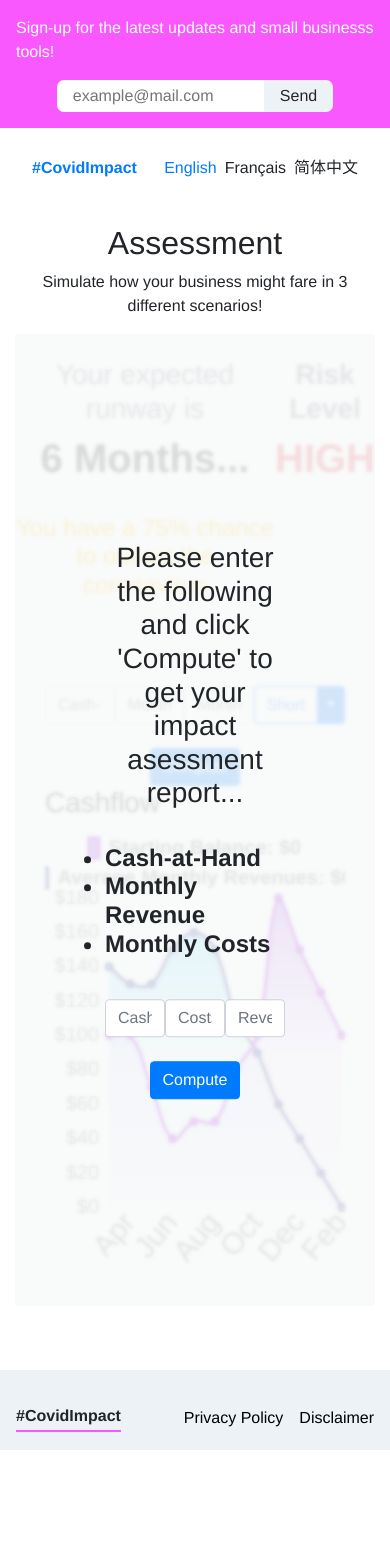
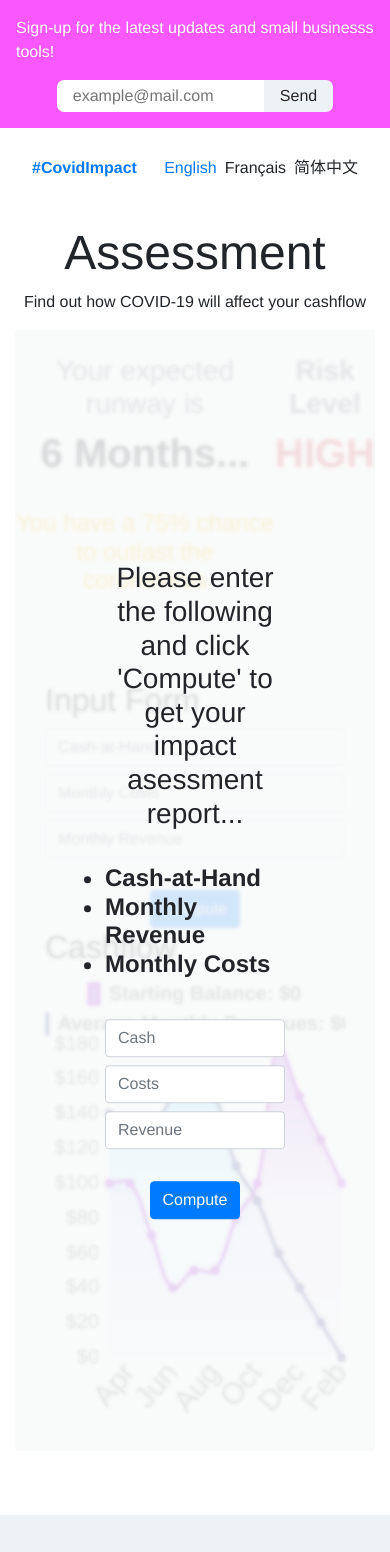
Before and after one commit to COVIDImpact/CovidImpact, a Vue app in the folder app/: page /assessment in a window 390 px wide. Shown: the top 1552 px of the page. Before the commit the page ends 1450 px from the top, so only its background shows below. Built offline with nearby package versions, Linux system fonts and the light colour scheme.

Commit message:
fixed responsiveness and input form

```diff
--- a/app/src/components/Analytics.vue
+++ b/app/src/components/Analytics.vue
@@ -41,20 +41,10 @@
             </div>
           </h3>
           <br />
-          <div class="d-flex justify-content-center">
-            <b-form-input v-model="currentBalance" placeholder="Cash"></b-form-input>
-            <b-form-input v-model="burnRate" placeholder="Costs"></b-form-input>
-            <b-form-input v-model="monthlyRevenue" placeholder="Revenue"></b-form-input>
-            <!-- <b-dropdown
-              split
-              split-variant="outline-primary"
-              variant="primary"
-              :text="selectedScenario"
-            >
-              <b-dropdown-item @click="selectedScenario = 'Short'" href="#">Short</b-dropdown-item>
-              <b-dropdown-item @click="selectedScenario = 'Medium'" href="#">Medium</b-dropdown-item>
-              <b-dropdown-item @click="selectedScenario = 'Long'" href="#">Long'</b-dropdown-item>
-            </b-dropdown>-->
+          <div class="d-flex justify-content-center input-box">
+            <b-form-input class="input-box--item" v-model="currentBalance" placeholder="Cash"></b-form-input>
+            <b-form-input class="input-box--item" v-model="burnRate" placeholder="Costs"></b-form-input>
+            <b-form-input class="input-box--item" v-model="monthlyRevenue" placeholder="Revenue"></b-form-input>
           </div>
           <div class="text-center">
             <br />
@@ -80,31 +70,26 @@
           </div>
         </div>
       </div>
+      <b-card class="ana-graph-card medium-shadow bcard styled-con">
+        <div class="d-flex justify-content-center input-box">
+          <h2 class="text-black float-left">Input Form</h2>
 
-      <b-card class="ana-graph-card medium-shadow bcard styled-con">
-        <div class="d-flex justify-content-center">
-          <b-form-input v-model="currentBalance" placeholder="Cash-at-Hand"></b-form-input>
-          <b-form-input v-model="burnRate" placeholder="Monthly Costs"></b-form-input>
-          <b-form-input v-model="monthlyRevenue" placeholder="Monthly Revenue"></b-form-input>
-          <b-dropdown
-            split
-            split-variant="outline-primary"
-            variant="primary"
-            :text="selectedScenario"
-          >
-            <b-dropdown-item @click="selectedScenario = 'Short'" href="#">Short</b-dropdown-item>
-            <b-dropdown-item @click="selectedScenario = 'Medium'" href="#">Medium</b-dropdown-item>
-            <b-dropdown-item @click="selectedScenario = 'Long'" href="#">Long'</b-dropdown-item>
-          </b-dropdown>
+          <b-form-input class="input-box--item" v-model="currentBalance" placeholder="Cash-at-Hand"></b-form-input>
+          <b-form-input class="input-box--item" v-model="burnRate" placeholder="Monthly Costs"></b-form-input>
+          <b-form-input
+            class="input-box--item"
+            v-model="monthlyRevenue"
+            placeholder="Monthly Revenue"
+          ></b-form-input>
         </div>
         <div class="text-center">
           <br />
           <b-button @click="compute()" variant="primary">Compute</b-button>
           <br />
         </div>
+        <h2 class="text-black float-left">Cashflow</h2>
+
         <div class="text-center">
-          <h3 class="text-black float-left">Cashflow</h3>
-
           <div class="chartDiv">
             <chart :chartData="datacollection" :options="chartoptions"></chart>
           </div>
@@ -124,8 +109,6 @@ const RiskLevel = () => import("@/components/RiskLevel.vue");
 import {
   BContainer,
   BCard,
-  BDropdown,
-  BDropdownItem,
   BFormInput,
   BOverlay
   // BButton
@@ -136,8 +119,6 @@ export default {
     Chart,
     BContainer,
     BCard,
-    BDropdown,
-    BDropdownItem,
     BFormInput,
     BOverlay,
     Runway,
@@ -432,7 +413,7 @@ export default {
   margin-top: 0em;
 }
 .bcard {
-  height: 650px;
+  height: 800px;
   width: 100%;
   position: relative;
 }
@@ -466,6 +447,13 @@ export default {
   outline: none;
   border: none;
 }
+.input-box {
+  display: flex;
+  flex-direction: column;
+}
+.input-box--item {
+  margin-bottom: 0.5em;
+}
 @media screen and (min-width: 768px) {
   .chart-con {
     width: 768px;
--- a/app/src/components/CallToAction.vue
+++ b/app/src/components/CallToAction.vue
@@ -11,7 +11,7 @@
         />
         <div>
           <div v-if="sent">
-            <button class="cta__con__form--button">...</button>
+            <button class="cta__con__form--button">Sending..</button>
           </div>
           <div v-else>
             <button class="cta__con__form--button">Send</button>
--- a/app/src/components/Footer.vue
+++ b/app/src/components/Footer.vue
@@ -49,12 +49,8 @@
         <b>#CovidImpact</b>
       </div>
       <div class="footer__con__lang">
-        <b-button v-b-modal.modal-1 class="footer__con__lang--button"
-          >Privacy Policy</b-button
-        >
-        <b-button v-b-modal.modal-2 class="footer__con__lang--button "
-          >Disclaimer</b-button
-        >
+        <b-button v-b-modal.modal-1 class="footer__con__lang--button">Privacy Policy</b-button>
+        <b-button v-b-modal.modal-2 class="footer__con__lang--button">Disclaimer</b-button>
       </div>
     </div>
   </div>
@@ -69,6 +65,7 @@ export default {};
   width: 100%;
   background-color: #edf2f7;
   padding-top: 1em;
+  margin-top: 4em;
 }
 .footer__con {
   margin-top: 1em;
--- a/app/src/pages/Assessment.vue
+++ b/app/src/pages/Assessment.vue
@@ -8,9 +8,9 @@
           <!-- How will COVID-19 affect your business? -->
           Assessment
         </h1>
-        <div class="assessment__con--info text-center">
-          Simulate how your business might fare in 3 different scenarios!
-        </div>
+        <div
+          class="assessment__con--info text-center"
+        >Find out how COVID-19 will affect your cashflow</div>
       </div>
     </div>
 
@@ -45,7 +45,7 @@ export default {
   margin: 1em 1em;
 }
 .assessment__con--title {
-  font-size: 2em;
+  font-size: 3em;
   margin-top: 0em;
 }
 
--- a/app/src/pages/FinancialAid.vue
+++ b/app/src/pages/FinancialAid.vue
@@ -8,9 +8,9 @@
           <!-- How will COVID-19 affect your business? -->
           Financial Aid
         </h1>
-        <div class="financialaid__con--info text-center">
-          A current list of financial aid from the government.
-        </div>
+        <div
+          class="financialaid__con--info text-center"
+        >A current list of financial aid from our government. Click on a card for more info and to be directed into the official page.</div>
       </div>
     </div>
     <aid-item></aid-item>
@@ -45,7 +45,7 @@ export default {
   margin: 1em 1em;
 }
 .financialaid__con--title {
-  font-size: 2em;
+  font-size: 3em;
   margin-top: 0em;
 }
 
--- a/app/src/pages/News.vue
+++ b/app/src/pages/News.vue
@@ -7,160 +7,148 @@
         <!-- How will COVID-19 affect your business? -->
         News
       </h1>
-      <div class="news--info text-center">
-        Relevant events for your business
-      </div>
+      <div class="news--info text-center">Relevant events for your business</div>
     </div>
 
     <div class="news__con">
       <div class="news__con--content">
-        <div class="text-muted text-right">
-          <small> March 25, 2020</small>
+        <div class="text-muted text-left">
+          <small>March 25, 2020</small>
         </div>
 
-        <b>Canada </b>Shopify has compiled resources, information and tools to
+        <b>Canada</b>Shopify has compiled resources, information and tools to
         support Canadian businesses and help them navigate through the COVID-19
         crisis, including $200 million in small business funding. Click here to
         learn more.
-        <span
-          ><a
+        <span>
+          <a
             href="https://www.shopify.com/covid19?fbclid=IwAR2FdEkXufDTxKXMTUf080jBjV8U1IGWDQDRRPhsoByoDMa8mS2HIl_x7LA"
-            >[Source]</a
-          ></span
-        >
+          >[Source]</a>
+        </span>
       </div>
 
       <div class="news__con--content">
-        <div class="text-muted text-right">
-          <small> March 25, 2020</small>
+        <div class="text-muted text-left">
+          <small>March 25, 2020</small>
         </div>
 
-        <b>OTTAWA—Canada </b>Federal government is looking for organizations
+        <b>OTTAWA—Canada</b>Federal government is looking for organizations
         that can supply emergency products and innovative solutions to support
         the fight against COVID-19.
-        <span
-          ><a
+        <span>
+          <a
             href="https://buyandsell.gc.ca/calling-all-suppliers-help-canada-combat-covid-19"
-            >[Source]</a
-          ></span
-        >
+          >[Source]</a>
+        </span>
       </div>
 
       <div class="news__con--content">
-        <div class="text-muted text-right">
-          <small> March 25, 2020</small>
+        <div class="text-muted text-left">
+          <small>March 25, 2020</small>
         </div>
 
-        <b>OTTAWA—Canada </b>Federal government is looking for organizations
+        <b>OTTAWA—Canada</b>Federal government is looking for organizations
         that can supply emergency products and innovative solutions to support
         the fight against COVID-19.
-        <span
-          ><a
+        <span>
+          <a
             href="https://buyandsell.gc.ca/calling-all-suppliers-help-canada-combat-covid-19"
-            >[Source]</a
-          ></span
-        >
+          >[Source]</a>
+        </span>
       </div>
 
       <div class="news__con--content">
-        <div class="text-muted text-right">
-          <small> March 25, 2020</small>
+        <div class="text-muted text-left">
+          <small>March 25, 2020</small>
         </div>
 
-        <b>OTTAWA—Canada </b>60+ Leading Canadian Business Organizations Call on
+        <b>OTTAWA—Canada</b>60+ Leading Canadian Business Organizations Call on
         Government to Protect Jobs and Postpone Non-essential New Measures.
-        <span
-          ><a
+        <span>
+          <a
             href="https://chamber.us1.list-manage.com/track/click?u=7ff6d535f16100c2e37d2ef8b&id=00bfecda41&e=5ac17939a9"
-            >[Source]</a
-          ></span
-        >
+          >[Source]</a>
+        </span>
       </div>
 
       <div class="news__con--content">
-        <div class="text-muted text-right">
-          <small> March 24, 2020</small>
+        <div class="text-muted text-left">
+          <small>March 24, 2020</small>
         </div>
 
-        <b>Canada </b> CFIB releases guide to determine if your small business
+        <b>Canada</b> CFIB releases guide to determine if your small business
         is non-essential or needs to be shut down according to the government.
-        <span
-          ><a
+        <span>
+          <a
             href="https://www.cfib-fcei.ca/en/tools-resources/covid-19-business-essential-service"
-            >[Source]</a
-          ></span
-        >
+          >[Source]</a>
+        </span>
       </div>
 
       <div class="news__con--content">
-        <div class="text-muted text-right">
-          <small> March 24, 2020</small>
+        <div class="text-muted text-left">
+          <small>March 24, 2020</small>
         </div>
 
-        <b>TORONTO—Canada </b> Ontario Providing Electricity Relief to support
+        <b>TORONTO—Canada</b> Ontario Providing Electricity Relief to support
         Small Businesses and Farms During COVID-19
-        <span
-          ><a
+        <span>
+          <a
             href="https://news.ontario.ca/opo/en/2020/3/ontario-providing-electricity-relief-to-families-small-businesses-and-farms-during-covid-19.html"
-            >[Source]</a
-          ></span
-        >
+          >[Source]</a>
+        </span>
       </div>
 
       <div class="news__con--content">
-        <div class="text-muted text-right">
-          <small> March 18, 2020</small>
+        <div class="text-muted text-left">
+          <small>March 18, 2020</small>
         </div>
 
-        <b>OTTAWA—Canada </b>announced a fiscal-stimulus and tax-deferral
+        <b>OTTAWA—Canada</b>announced a fiscal-stimulus and tax-deferral
         package amounting to nearly 4% of its gross domestic product, marking an
         aggressive effort to contain economic damage caused by the coronavirus
         pandemic and lower oil prices.
-        <span
-          ><a
+        <span>
+          <a
             href="https://www.wsj.com/articles/canada-rolls-out-fiscal-boost-and-tax-deferrals-for-coronavirus-relief-11584547026"
-            >[Source]</a
-          ></span
-        >
+          >[Source]</a>
+        </span>
       </div>
       <div class="news__con--content">
-        <div class="text-muted text-right">
-          <small> March 18, 2020</small>
+        <div class="text-muted text-left">
+          <small>March 18, 2020</small>
         </div>
         <b>OTTAWA—Canada</b> announced a fiscal-stimulus and tax-deferral
         package amounting to nearly 4% of its gross domestic product.
-        <span
-          ><a
+        <span>
+          <a
             href="https://www.wsj.com/articles/canada-rolls-out-fiscal-boost-and-tax-deferrals-for-coronavirus-relief-11584547026"
-            >[Source]</a
-          ></span
-        >
+          >[Source]</a>
+        </span>
       </div>
       <div class="news__con--content">
-        <div class="text-muted text-right">
-          <small> March 18, 2020</small>
+        <div class="text-muted text-left">
+          <small>March 18, 2020</small>
         </div>
-        <b>OTTAWA—Canada </b>announced a fiscal-stimulus and tax-deferral
+        <b>OTTAWA—Canada</b>announced a fiscal-stimulus and tax-deferral
         package .
-        <span
-          ><a
+        <span>
+          <a
             href="https://www.wsj.com/articles/canada-rolls-out-fiscal-boost-and-tax-deferrals-for-coronavirus-relief-11584547026"
-            >[Source]</a
-          ></span
-        >
+          >[Source]</a>
+        </span>
       </div>
       <div class="news__con--content">
-        <div class="text-muted text-right">
-          <small> March 18, 2020</small>
+        <div class="text-muted text-left">
+          <small>March 18, 2020</small>
         </div>
         <b>OTTAWA—Canada</b> announced a fiscal-stimulus and tax-deferral
         package amounting to nearly 4% of its gross domestic product.
-        <span
-          ><a
+        <span>
+          <a
             href="https://www.wsj.com/articles/canada-rolls-out-fiscal-boost-and-tax-deferrals-for-coronavirus-relief-11584547026"
-            >[Source]</a
-          ></span
-        >
+          >[Source]</a>
+        </span>
       </div>
     </div>
     <Footer></Footer>
@@ -184,6 +172,9 @@ export default {
 <style scoped>
 .news {
   width: 100%;
+}
+.news--title {
+  font-size: 3em;
 }
 .news__con {
   padding: 1em 1em;
```
